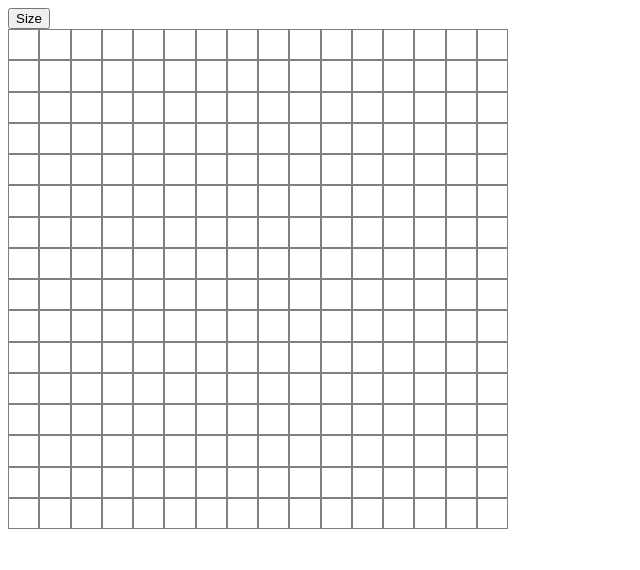
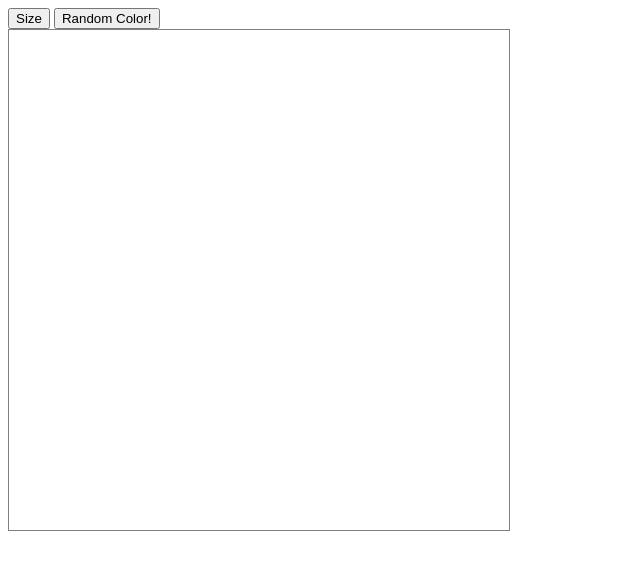
Before and after one commit to juanlavigna/etch-a-sketch, a plain HTML site: page index.html in a window 1280 px wide. Shown: the whole page, without its empty margins (0-640 px from the left). Drawn offline with Linux system fonts and the light colour scheme.

Commit message:
Add random color feature

```diff
--- a/index.html
+++ b/index.html
@@ -10,6 +10,7 @@
 </head>
 <body>
     <button id="size">Size</button>
+    <button id="random-color">Random Color!</button>
     <div class="container"></div>
 </body>
 </html>
--- a/script.js
+++ b/script.js
@@ -1,6 +1,8 @@
 const CONTAINER = document.querySelector(".container");
 const BUTTON_SIZE = document.querySelector("#size");
 const SQUARES = document.querySelectorAll(".container>div");
+const BUTTON_RGB = document.querySelector("#random-color")
+let newDiv
 let gridSize = 16;
 const gridPx = 500;
 
@@ -17,12 +19,22 @@ function resize (size, square){
 function makeGrid(size){
     size = Math.pow(size, 2)
     for(let i = 0; i < size; i++){
-        let newDiv = document.createElement("div");
+        newDiv = document.createElement("div");
         newDiv.classList.add("square");
         CONTAINER.appendChild(newDiv);
         resize(size, newDiv);
+        CONTAINER.style.border = "1px solid grey"
+        drawRGB(newDiv)
         newDiv.addEventListener("mouseover", draw(newDiv));
     }
+}
+
+function drawRGB(newDiv){
+    BUTTON_RGB.addEventListener("click", function(){
+        newDiv.addEventListener("mouseover", function(){
+            newDiv.style.backgroundColor = randomRGB()
+        })
+    })
 }
 
 function draw(newDiv) {
@@ -43,3 +55,10 @@ BUTTON_SIZE.addEventListener("click", function(){
     gridSize = prompt("Ingrese cantidad de cuadrados por lado");
     makeGrid(gridSize);
 })
+
+function randomRGB (){
+    let r = Math.floor(Math.random()*256)
+    let g = Math.floor(Math.random()*256)
+    let b = Math.floor(Math.random()*256)
+    return `rgb(${r}, ${g}, ${b})`
+}
--- a/style.css
+++ b/style.css
@@ -1,6 +1,6 @@
 .container{
     width: 500px;
-    max-height: 500px;
+    height: 500px;
 }
 
 .square{
@@ -10,5 +10,4 @@
     height: 30px; */
     margin: 0;
     padding: 0;
-    border: 1px solid grey;
 }
```
